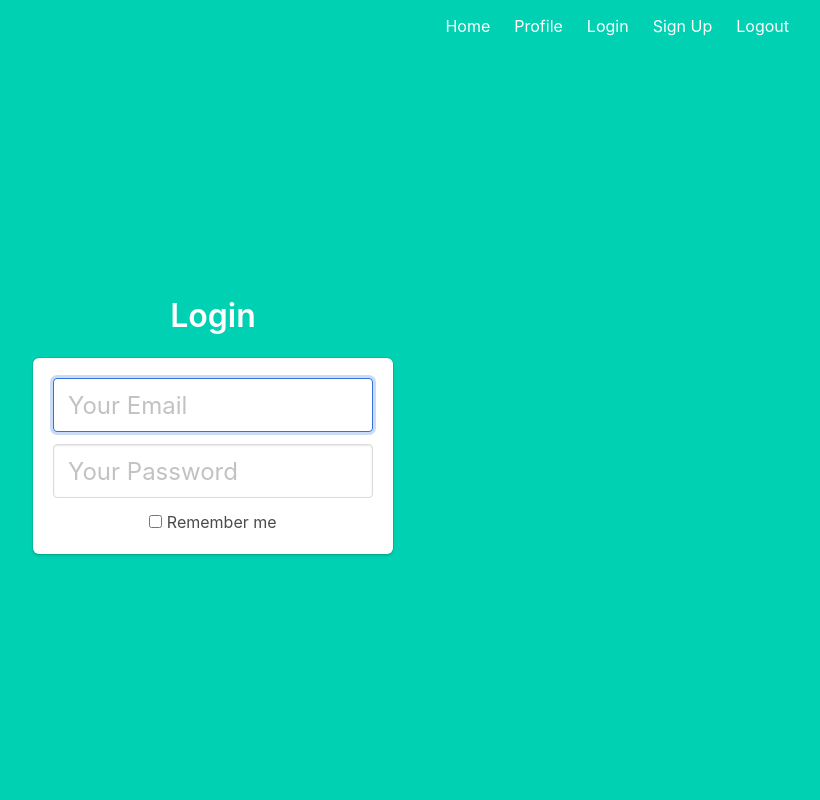
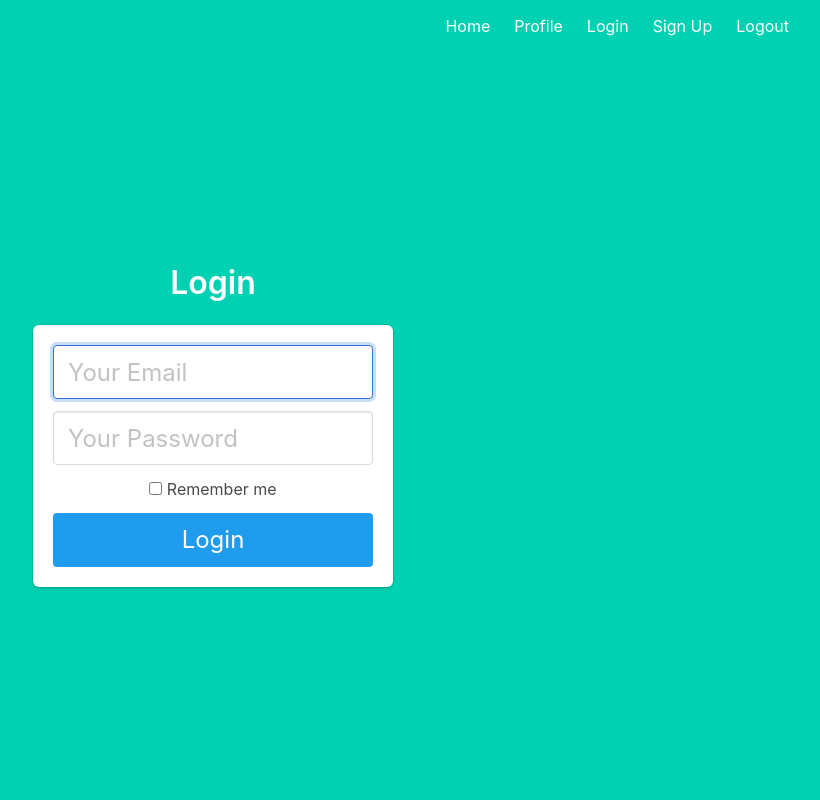
Before and after one commit to dannygr664/flask-auth-app, a Flask app: page /login in a window 1280 px wide. Shown: the whole page, without its empty margins (427-1247 px from the left). Run offline with Flask 3, Linux system fonts and the light colour scheme.

Commit message:
Add login button

```diff
--- a/project/templates/login.html
+++ b/project/templates/login.html
@@ -30,6 +30,7 @@
           Remember me
         </label>
       </div>
+      <button class="button is-block is-info is-large is-fullwidth">Login</button>
     </form>
   </div>
 </div>
```
